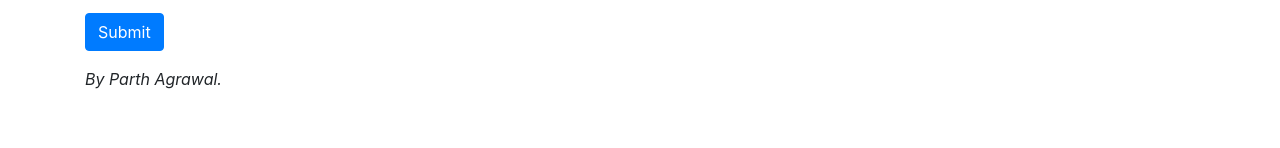
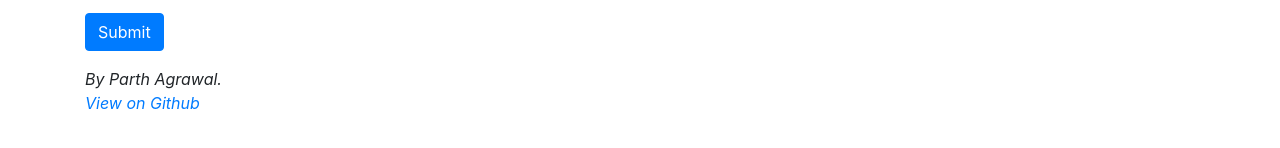
Before and after one commit to parthbyt/Teachers-Day-India-2020, a plain HTML site: page index.html in a window 1280 px wide. Shown: the part 482-630 px from the top of the page. Drawn offline with nearby package versions, Linux system fonts and the light colour scheme.

Commit message:
Update index.html

```diff
--- a/index.html
+++ b/index.html
@@ -58,7 +58,8 @@
 </div>
 <footer>
 <div class="container">
-By Parth Agrawal.
+By Parth Agrawal.<br>
+<a href="https://github.com/parthbyt/Teachers-Day-India-2020">View on Github</a>
 </div>
 </footer>
 <script src="script.js">
```
